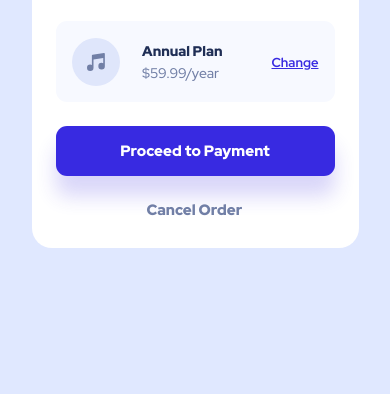
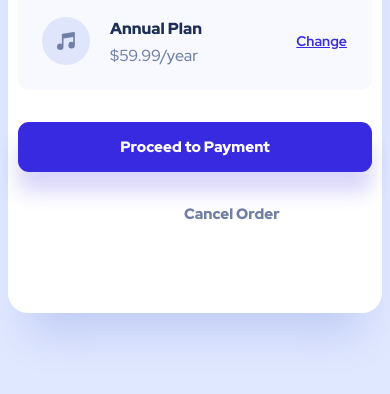
Before and after one commit to beqooo91/order-summary, a plain HTML site: page index.html in a window 390 px wide. Shown: the part 466-860 px from the top of the page. Drawn offline with Linux system fonts and the light colour scheme.

Commit message:
responsive

```diff
--- a/style.css
+++ b/style.css
@@ -15,6 +15,7 @@ body {
     height: 567px;
     border-radius: 20px;
     background-color: #FFFFFF;
+    box-shadow: 0px 40px 40px -20px rgba(13, 48, 189, 0.151826);
 }
 
 .img-hero {
@@ -130,4 +131,67 @@ body {
     body {
         background-image: url("./assets/back-desktop.svg");
     }
+
+    .main-div {
+        width: 450px;
+        height: 697px;
+    }
+
+    .summary {
+        font-size: 28px;
+        line-height: 37px;
+        margin: 45px 48px 17px 48px;
+    }
+
+    .text {
+        font-size: 16px;
+        line-height: 26px;
+        margin: 0px 48px 20px 48px;
+    }
+
+    .div-child {
+        width: 354px;
+        height: 98px;
+        justify-content: flex-start;
+    }
+
+    .img-music {
+        margin-top: 25px;
+        margin-left: 24px;
+    }
+
+    .div-annual {
+        margin-top: 5px;
+        margin-left: 20px;
+    }
+
+     .annual {
+        font-size: 16px;
+        line-height: 21px;
+        margin-bottom: 6px;
+     }
+
+     .money {
+        font-size: 16px;
+        line-height: 21px;
+     }
+
+     .change {
+        font-size: 14px;
+        line-height: 19px;
+        margin-top: 40px;
+        margin-left: 68px;
+        margin-right: 0px;
+     }
+
+     .div-pay {
+        width: 354px;
+        height: 50px;
+        margin-top: 32px;
+        margin-bottom: 32px;
+     }
+
+     .cancel {
+        margin-left: 176px;
+     }
 }
```
